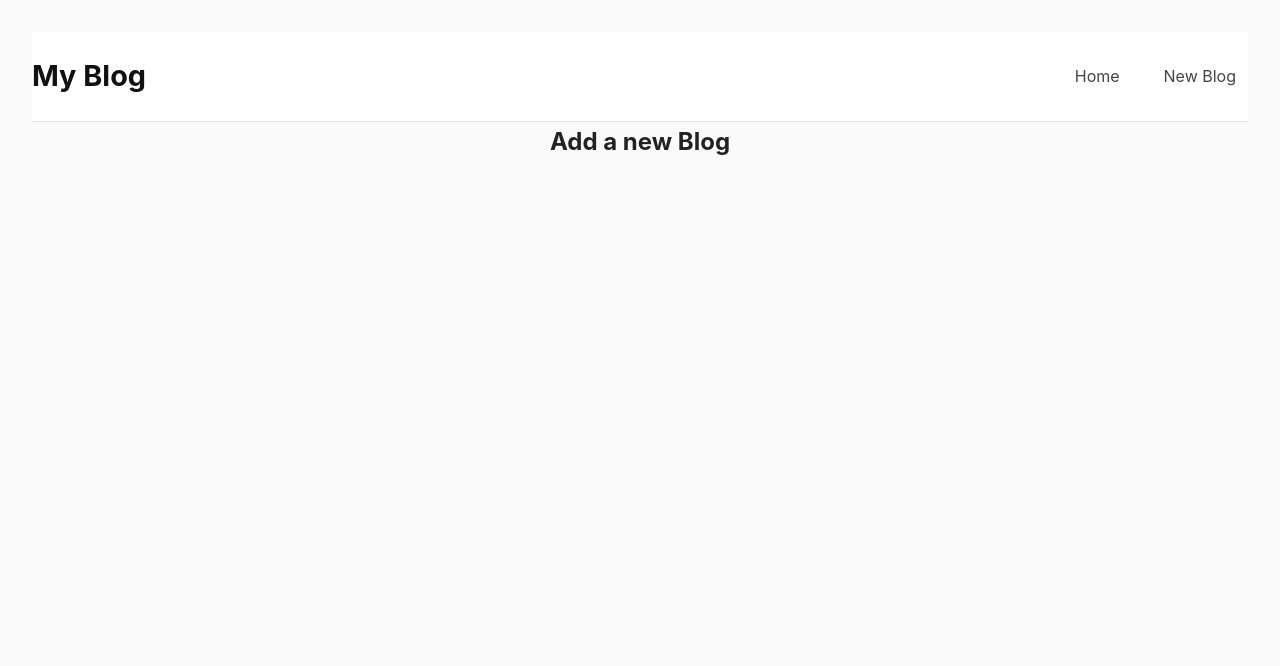
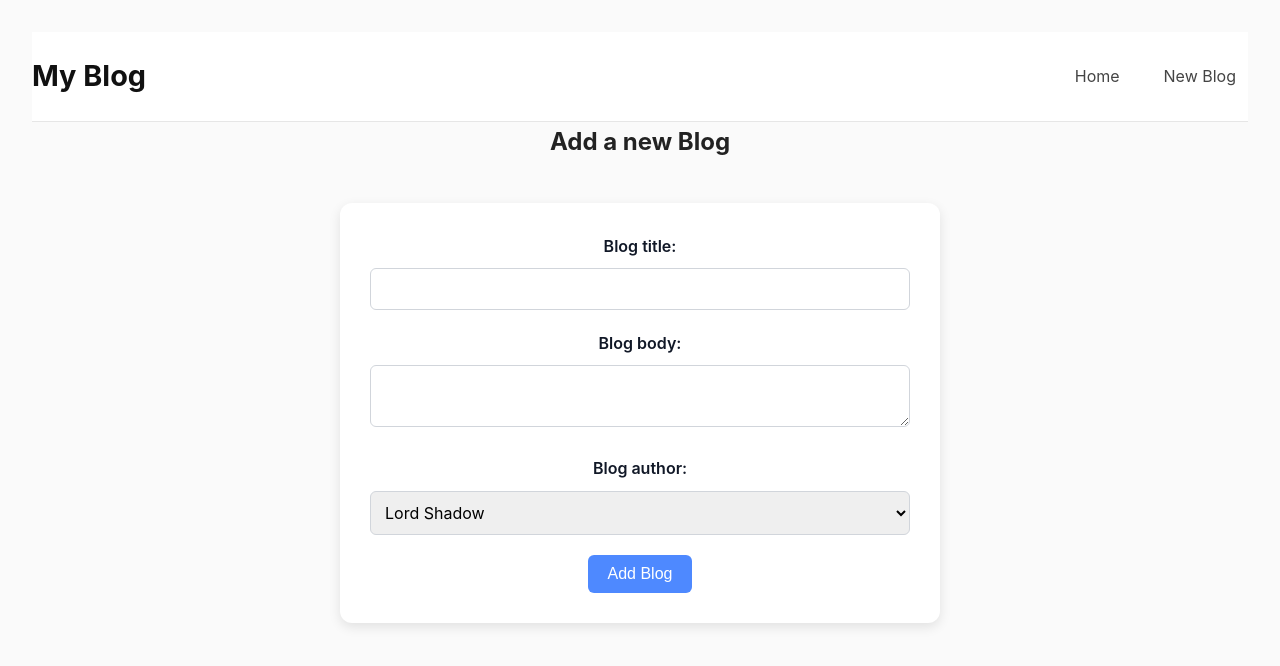
Before and after one commit to AbaeNeupane/React-Intern-Blog, a React (Vite) app: page /create in a window 1280 px wide. Shown: the top 666 px of the page. Built offline with nearby package versions, Linux system fonts and the light colour scheme.

Commit message:
useNavigate for redirection

```diff
--- a/src/BlogDetails.jsx
+++ b/src/BlogDetails.jsx
@@ -1,11 +1,21 @@
 import { useParams } from "react-router-dom";
+import useFetch from "./useFetch";
 
 const BlogDetails = () => {
     const { id } = useParams();
+    const { data: blog, error, isPending } = useFetch('http://localhost:8000/blogs/' + id);
 
     return (
         <div className="blog-details">
-            <h2>Blogs Details- {id}</h2>
+            { isPending && <div>Loading...</div> }
+            { error && <div>{ error }</div> }
+            { blog && (
+                <article>
+                    <h2>{ blog.title }</h2>
+                    <p>Written by { blog.author }</p>
+                    <div>{ blog.body }</div>
+                </article>
+            )}
         </div>
      );
 }
--- a/src/Create.jsx
+++ b/src/Create.jsx
@@ -1,8 +1,54 @@
+import { useState } from "react";
+import { useNavigate } from "react-router-dom";
 const Create = () => {
+    const [title, setTitle] = useState('');
+    const [body, setBody] = useState('');
+    const [author, setAuthor] = useState('Lord Shadow');
+    const [isPending, setIsPending] = useState(false);
+    const Navigate = useNavigate();
+    const handleSubmit = (e)=>{
+                e.preventDefault();
+                const blog = {title, body, author};
+
+                setIsPending(true);
+
+                fetch("http://localhost:8000/blogs",{
+                    method: 'POST',
+                    headers: {"Content-Type": "application/json"},
+                    body: JSON.stringify(blog)
+                }).then(()=>{
+                    console.log("new blog added");
+                    setIsPending(false);
+                    Navigate('/');
+                })
+            }
+
     return (
         <div className="create">
             <h2>Add a new Blog</h2>
-
+            <form onSubmit= {handleSubmit}>
+                <label>Blog title:</label>
+                <input type="text" required
+                value={title}
+                onChange={(e)=> setTitle(e.target.value)}
+                />
+                <label>Blog body:</label>
+                < textarea required
+                value={body}
+                onChange={(e)=> setBody(e.target.value)}
+                />
+                <label>Blog author:</label>
+                <select
+                value={author}
+                onChange={(e)=> setAuthor(e.target.value)}
+                >
+                    <option value="Lord Shadow">Lord Shadow</option>
+                    <option value="Bob">Bob</option>
+                    <option value="Charlie">Charlie</option>
+                </select>
+                {!isPending && <button>Add Blog</button>}
+                {isPending && <button>Adding Blog...</button>}
+            </form>
         </div>
      );
 }
--- a/src/index.css
+++ b/src/index.css
@@ -138,6 +138,32 @@ a {
   margin-top: auto;
 }
 
+.blog-details h2 {
+  font-size: 2rem;
+  color: #111827;
+  margin-bottom: 20px;
+}
+.blog-details p {
+  font-size: 1.1rem;
+  color: #374151;
+  margin-bottom: 15px;
+  line-height: 1.8;
+}
+.blog-details div {
+  margin-bottom: 20px;
+  justify-self: center;
+}
+
+.blog-details {
+  max-width: 800px;
+  margin: 40px auto;
+  padding: 0 20px;
+  background: #fff;
+  border-radius: 12px;
+  padding: 30px;
+  box-shadow: 0 4px 12px rgba(0,0,0,0.1);
+}
+
 #del {
   margin-top: 15px;
   padding: 8px 12px;
@@ -147,6 +173,48 @@ a {
   border-radius: 6px;
   cursor: pointer;
   transition: background 0.3s ease;
+}
+
+/* ------------------------------
+   FORM STYLES
+--------------------------------*/
+form {
+  background: #ffffff;
+  padding: 30px;
+  border-radius: 12px;
+  box-shadow: 0 4px 12px rgba(0,0,0,0.1);
+  max-width: 600px;
+  margin: 40px auto;
+}
+form label {
+  display: block;
+  margin-bottom: 8px;
+  font-weight: 600;
+  color: #111827;
+}
+form input,
+form textarea,
+form select {
+  width: 100%;
+  padding: 10px;
+  margin-bottom: 20px;
+  border: 1px solid #d1d5db;
+  border-radius: 6px;
+  font-size: 1rem;
+  font-family: "Inter", sans-serif;
+}
+form button {
+  padding: 10px 20px;
+  background: #4e89ff;
+  color: #fff;
+  border: none;
+  border-radius: 6px;
+  cursor: pointer;
+  font-size: 1rem;
+  transition: background 0.3s ease;
+}
+form button:hover {
+  background: #3b6fd1;
 }
 
 /* ------------------------------
```
